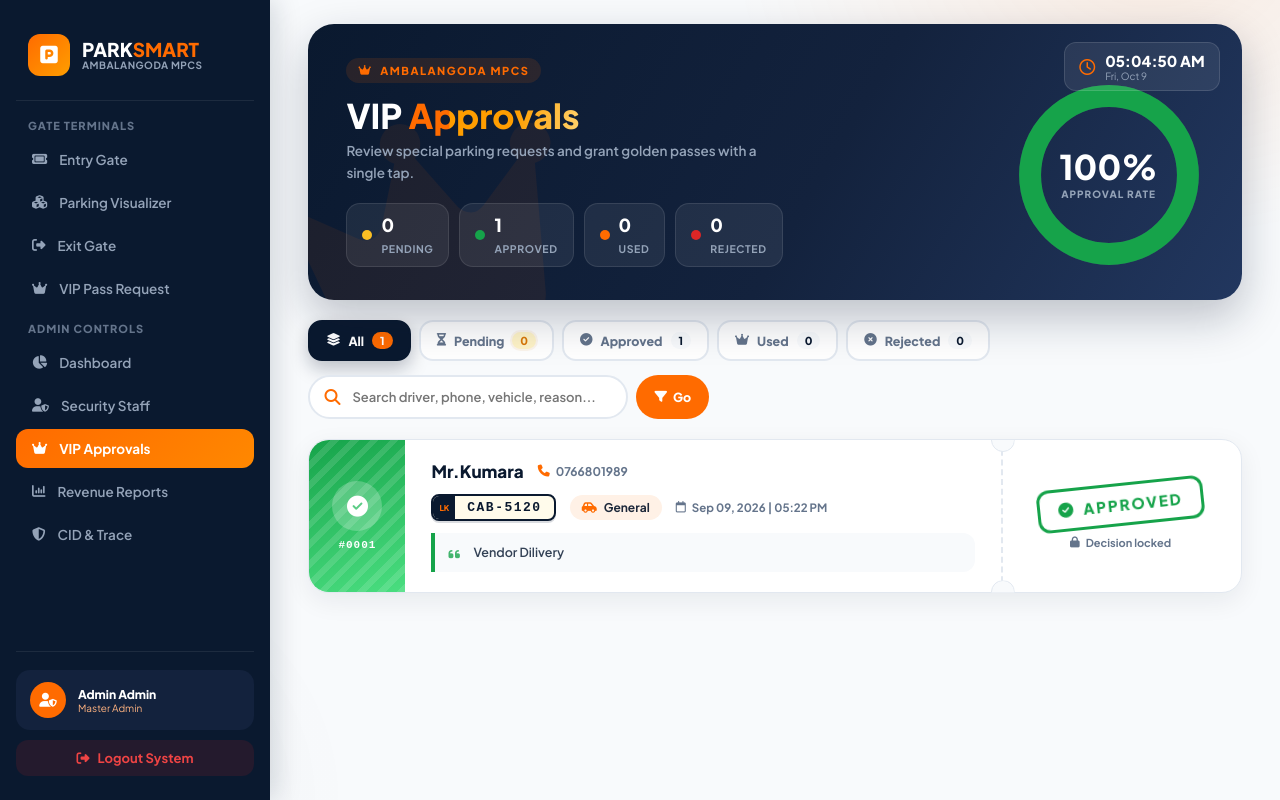
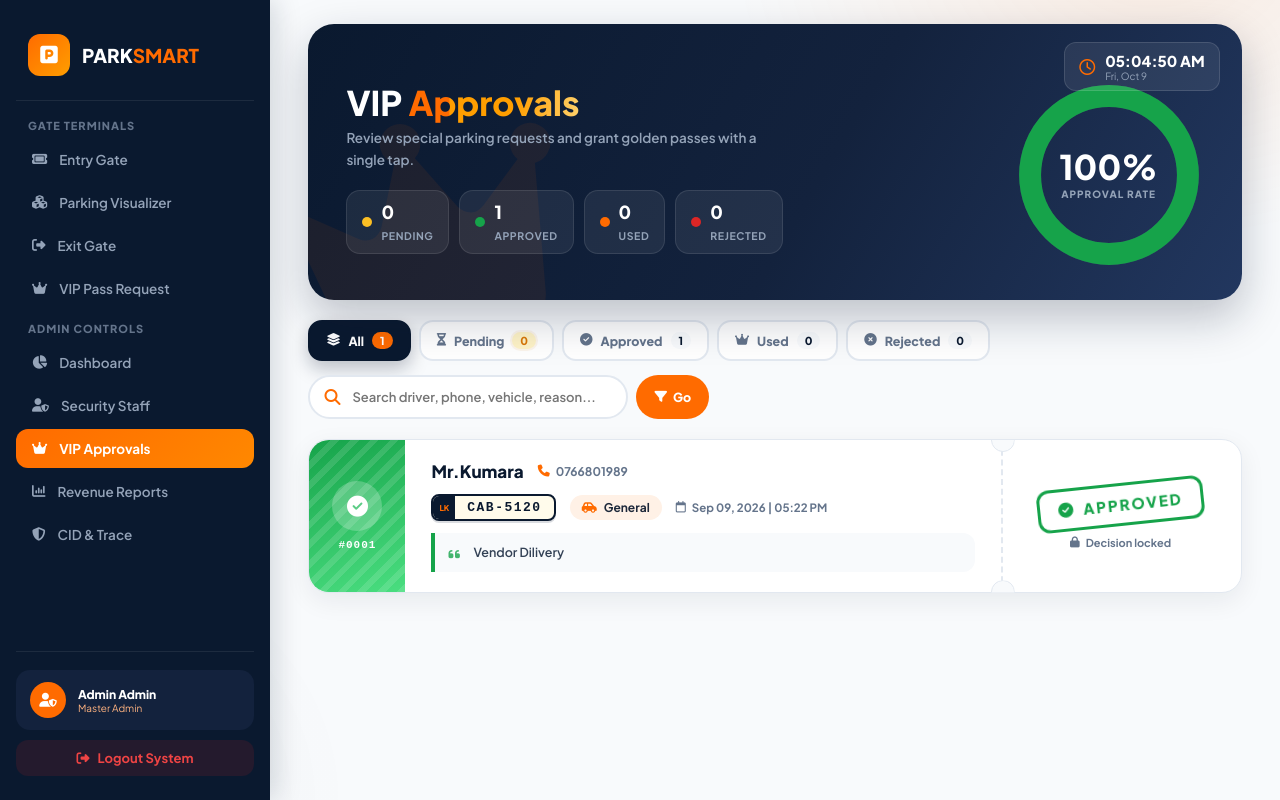
Before and after one commit to Tharu003/parking_system, a PHP site: page /admin_vip_requests.php in a window 1280 px wide. Run offline with PHP 8.4, Linux system fonts and the light colour scheme; a user stored in the database is signed in; data comes from the database, SQL or seed files in the repository.

Commit message:
Update admin_vip_requests.php

```diff
--- a/admin_vip_requests.php
+++ b/admin_vip_requests.php
@@ -677,7 +677,7 @@ foreach ([['APPROVED', $count_approved, '#16A34A'], ['USED', $count_used, '#FF6B
                 </div>
                 <div class="sidebar-brand-text">
                     <h2>PARK<span>SMART</span></h2>
-                    <p>Ambalangoda MPCS</p>
+
                 </div>
             </a>
 
@@ -724,7 +724,7 @@ foreach ([['APPROVED', $count_approved, '#16A34A'], ['USED', $count_used, '#FF6B
             <button type="button" class="mobile-menu-btn" id="sidebarToggle" aria-label="Open menu" aria-controls="dashboardSidebar" aria-expanded="false"><i class="fa-solid fa-bars"></i></button>
             <div class="mobile-brand">
                 <h2>PARK<span>SMART</span></h2>
-                <p>Ambalangoda MPCS</p>
+
             </div>
         </div>
 
@@ -735,7 +735,7 @@ foreach ([['APPROVED', $count_approved, '#16A34A'], ['USED', $count_used, '#FF6B
                 <div><div class="clock-time" id="liveClock">00:00:00 AM</div><div class="clock-date" id="liveDate">Loading...</div></div>
             </div>
             <div class="hero-copy">
-                <div class="eyebrow"><i class="fa-solid fa-crown"></i> Ambalangoda MPCS</div>
+
                 <h1>VIP <span class="gold">Approvals</span></h1>
                 <p>Review special parking requests and grant golden passes with a single tap.</p>
                 <div class="legend">
```
